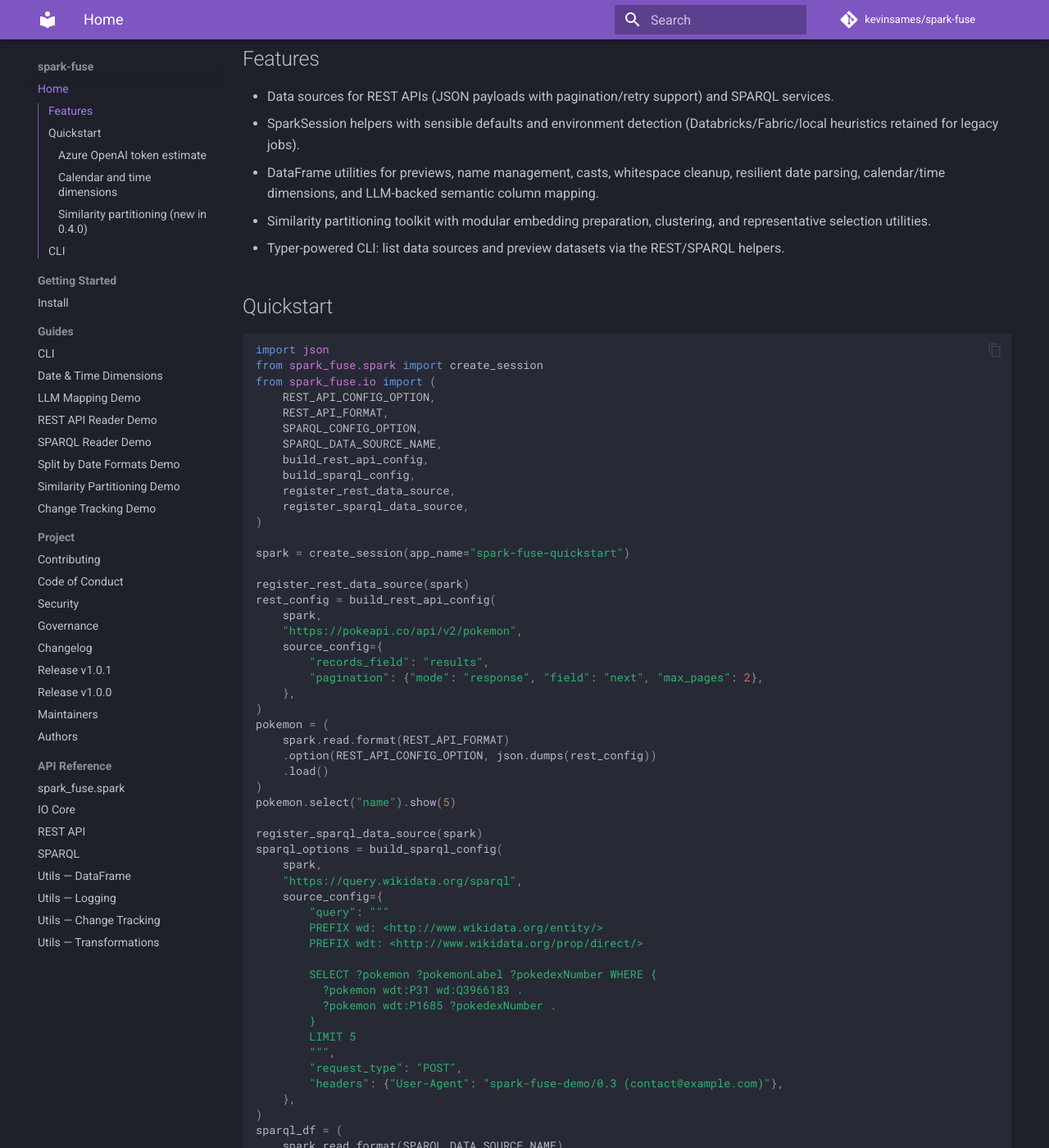
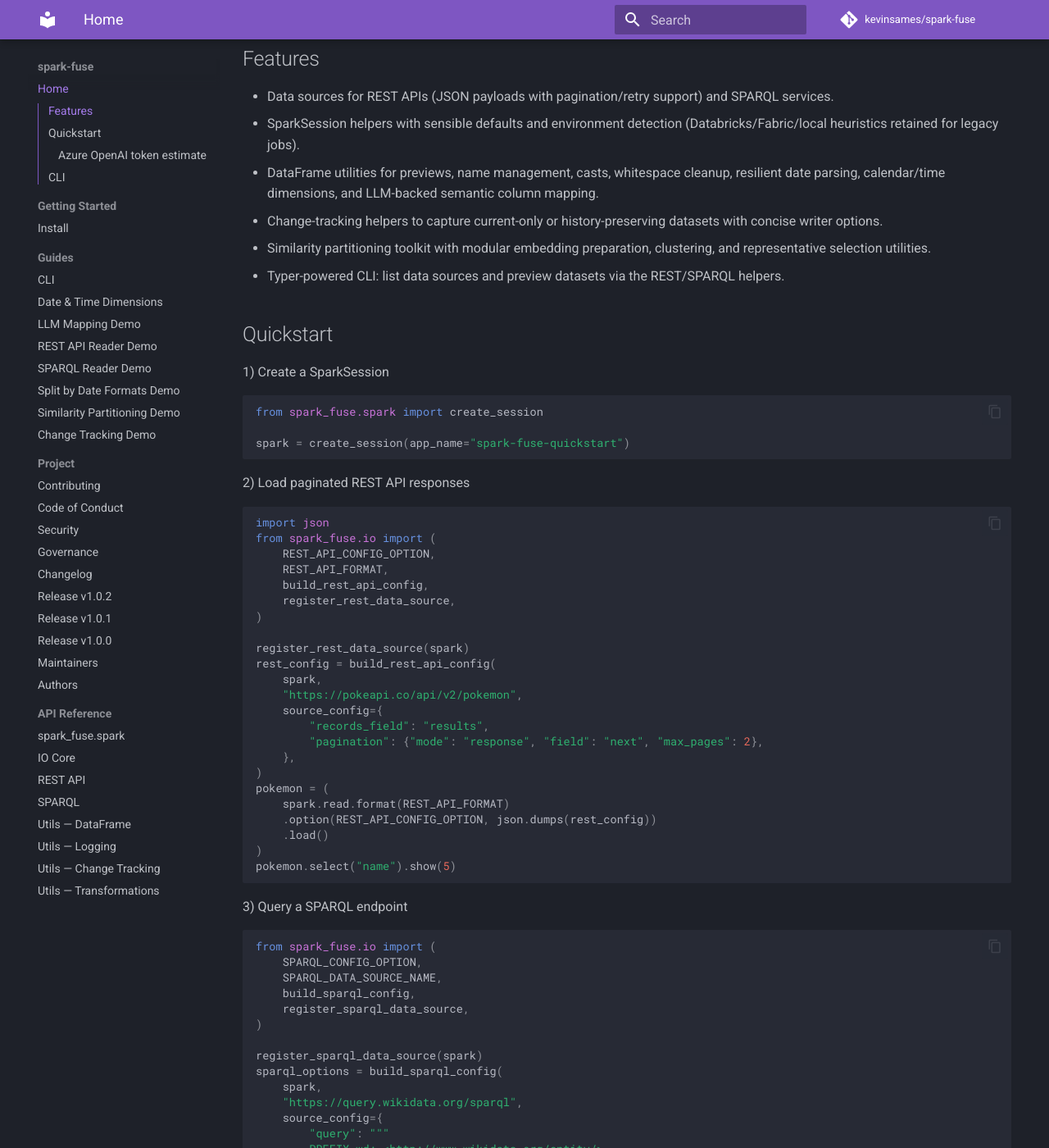
Before and after one commit to kevinsames/spark-fuse, an MkDocs documentation site: the page built from docs/index.md, in a window 1280 px wide and 1400 px high, scrolled down 217 px. Shown: the whole window at 82% size. Built offline with MkDocs 1.6.1 and Material for MkDocs 9.7.7, drawn with Linux system fonts in a browser that asks for light colours; comment, search, counter and statistics services are not loaded; some of the changed text lies outside the part shown.

````diff
--- a/docs/index.md
+++ b/docs/index.md
@@ -6,25 +6,28 @@
 - Data sources for REST APIs (JSON payloads with pagination/retry support) and SPARQL services.
 - SparkSession helpers with sensible defaults and environment detection (Databricks/Fabric/local heuristics retained for legacy jobs).
 - DataFrame utilities for previews, name management, casts, whitespace cleanup, resilient date parsing, calendar/time dimensions, and LLM-backed semantic column mapping.
+- Change-tracking helpers to capture current-only or history-preserving datasets with concise writer options.
 - Similarity partitioning toolkit with modular embedding preparation, clustering, and representative selection utilities.
 - Typer-powered CLI: list data sources and preview datasets via the REST/SPARQL helpers.
 
 ## Quickstart
+
+1) Create a SparkSession
+```python
+from spark_fuse.spark import create_session
+
+spark = create_session(app_name="spark-fuse-quickstart")
+```
+
+2) Load paginated REST API responses
 ```python
 import json
-from spark_fuse.spark import create_session
 from spark_fuse.io import (
     REST_API_CONFIG_OPTION,
     REST_API_FORMAT,
-    SPARQL_CONFIG_OPTION,
-    SPARQL_DATA_SOURCE_NAME,
     build_rest_api_config,
-    build_sparql_config,
     register_rest_data_source,
-    register_sparql_data_source,
 )
-
-spark = create_session(app_name="spark-fuse-quickstart")
 
 register_rest_data_source(spark)
 rest_config = build_rest_api_config(
@@ -41,6 +44,16 @@
     .load()
 )
 pokemon.select("name").show(5)
+```
+
+3) Query a SPARQL endpoint
+```python
+from spark_fuse.io import (
+    SPARQL_CONFIG_OPTION,
+    SPARQL_DATA_SOURCE_NAME,
+    build_sparql_config,
+    register_sparql_data_source,
+)
 
 register_sparql_data_source(spark)
 sparql_options = build_sparql_config(
@@ -58,7 +71,7 @@
         LIMIT 5
         """,
         "request_type": "POST",
-        "headers": {"User-Agent": "spark-fuse-demo/0.3 (contact@example.com)"},
+        "headers": {"User-Agent": "spark-fuse-demo/1.0 (contact@example.com)"},
     },
 )
 sparql_df = (
@@ -66,9 +79,13 @@
     .option(SPARQL_CONFIG_OPTION, json.dumps(sparql_options))
     .load()
 )
-sparql_df.show(5, truncate=False)
+if sparql_df.rdd.isEmpty():
+    print("Endpoint unavailable — adjust the query or check your network.")
+else:
+    sparql_df.show(5, truncate=False)
+```
 
-### LLM-powered semantic mapping
+4) LLM-powered semantic mapping
 ```python
 from spark_fuse.utils.transformations import map_column_with_llm
 
@@ -83,16 +100,12 @@
 normalized.select("fruit", "fruit_mapped").show()
 ```
 
-
-
 #### Azure OpenAI token estimate
 
 For sizing, assume:
 
 - 2,000 rows with ~50 characters each (≈50 tokens).
-
 - `target_values` totalling 100 characters (≈25 tokens).
-
 - `o4-mini` model with `temperature=None`.
 
 Each request sends ≈75 input tokens and returns ≈10 tokens, totalling ≈85 tokens per row.
@@ -106,9 +119,9 @@
 
 Azure OpenAI pricing may differ; always confirm with your subscription's rate card before running large workloads.
 
-Use `dry_run=True` during development to avoid external API calls until credentials and prompts are ready. Some models only accept their default sampling configuration—use `temperature=None` to omit the parameter when required. The LLM mapper is available starting in spark-fuse 0.2.0.
+Use `dry_run=True` during development to avoid external API calls until credentials and prompts are ready. Some models only accept their default sampling configuration—use `temperature=None` to omit the parameter when required. The LLM mapper is available across spark-fuse 0.2.0 and later, including the 1.0.x releases.
 
-### Calendar and time dimensions
+5) Calendar and time dimensions
 ```python
 from spark_fuse.utils.dataframe import create_date_dataframe, create_time_dataframe
 
@@ -121,7 +134,7 @@
 
 Try the interactive `notebooks/demos/date_time_dimensions_demo.ipynb` notebook to explore the helpers end-to-end.
 
-### Similarity partitioning (new in 0.4.0)
+6) Similarity partitioning
 ```python
 from spark_fuse.similarity import (
     CosineSimilarity,
@@ -142,7 +155,7 @@
 representatives = pipeline.select_representatives(clustered)
 ```
 
-The new guide in `docs/similarity_partitioning_demo.md` walks through the workflow, and `notebooks/demos/similarity_pipeline_demo.ipynb` provides an interactive companion.
+The `docs/similarity_partitioning_demo.md` guide walks through the workflow, and `notebooks/demos/similarity_pipeline_demo.ipynb` provides an interactive companion.
 
 ## CLI
 - `spark-fuse datasources`
--- a/mkdocs.yml
+++ b/mkdocs.yml
@@ -1,5 +1,5 @@
 site_name: spark-fuse
-site_description: Open-source PySpark toolkit for REST APIs and SPARQL endpoints.
+site_description: Open-source PySpark toolkit for REST/SPARQL data, change tracking, and similarity workflows.
 site_url: https://kevinsames.github.io/spark-fuse/
 repo_name: kevinsames/spark-fuse
 repo_url: https://github.com/kevinsames/spark-fuse
@@ -56,6 +56,7 @@
       - Security: security.md
       - Governance: governance.md
       - Changelog: changelog.md
+      - Release v1.0.2: releases/v1.0.2.md
       - Release v1.0.1: releases/v1.0.1.md
       - Release v1.0.0: releases/v1.0.0.md
       - Maintainers: maintainers.md
````
Also changed, not shown: README.md (+29 -4 lines), docs/date_time_dimensions.md (+1 -1 lines), docs/install.md (+2 -2 lines), docs/sparql_reader_demo.md (+2 -2 lines), 1 other file.
